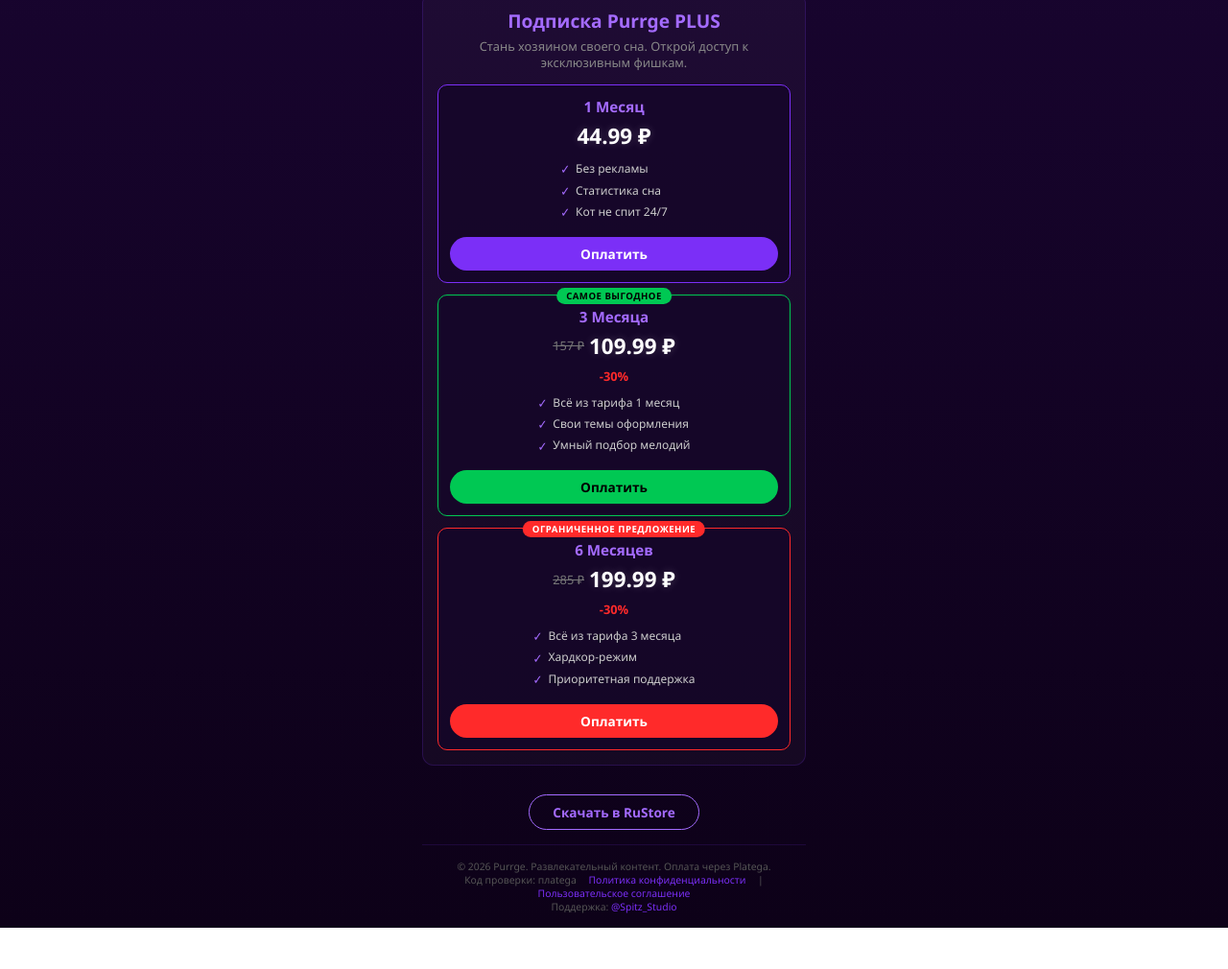
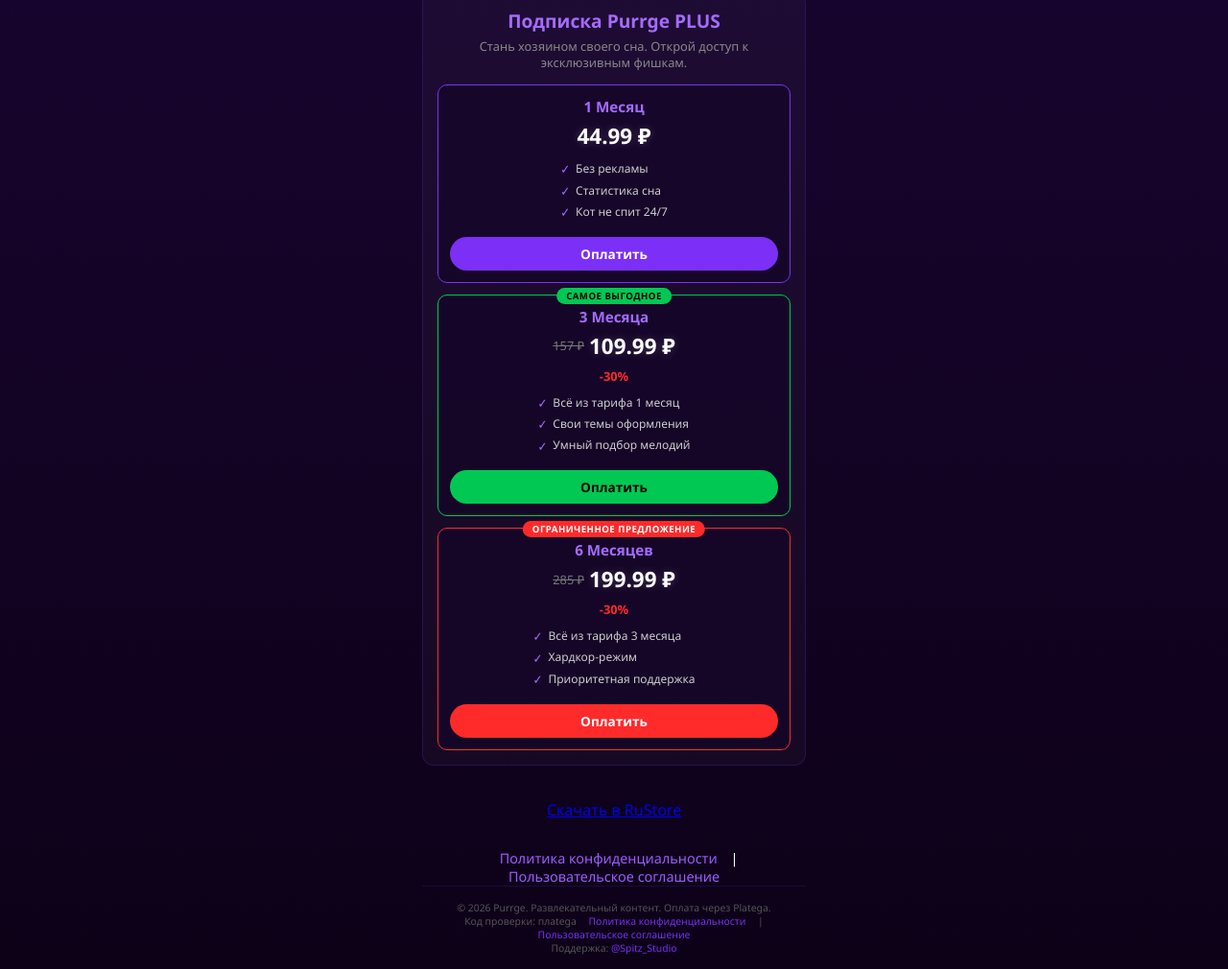
Before and after one commit to matveyqwerty9251-collab/SubPurrge, a plain HTML site: page index.html in a window 1280 px wide. Shown: the part 247-1257 px from the top of the page at 96% size. Before the commit the page ends 1214 px from the top, so only its background shows below. Drawn offline with Linux system fonts and the light colour scheme.

Commit message:
Update index.html

```diff
--- a/index.html
+++ b/index.html
@@ -330,8 +330,12 @@
         </div>
 
         <!-- Кнопка RuStore -->
-        <div class="cta-container">
-            <a href="#" class="btn-store">Скачать в RuStore</a>
+        <div class="main-cta" style="text-align: center; margin-top: 20px; display: flex; flex-direction: column; align-items: center;">
+    <a href="#" class="btn-main" style="margin-bottom: 15px;">Скачать в RuStore</a>
+    <div style="margin-top: 15px; font-size: 0.9em;">
+        <a href="privacy.html" style="color: #9d5cff; text-decoration: none; margin: 0 10px;">Политика конфиденциальности</a> |
+        <a href="terms.html" style="color: #9d5cff; text-decoration: none; margin: 0 10px;">Пользовательское соглашение</a>
+    </div>
         </div>
 
         <!-- Футер -->
```
